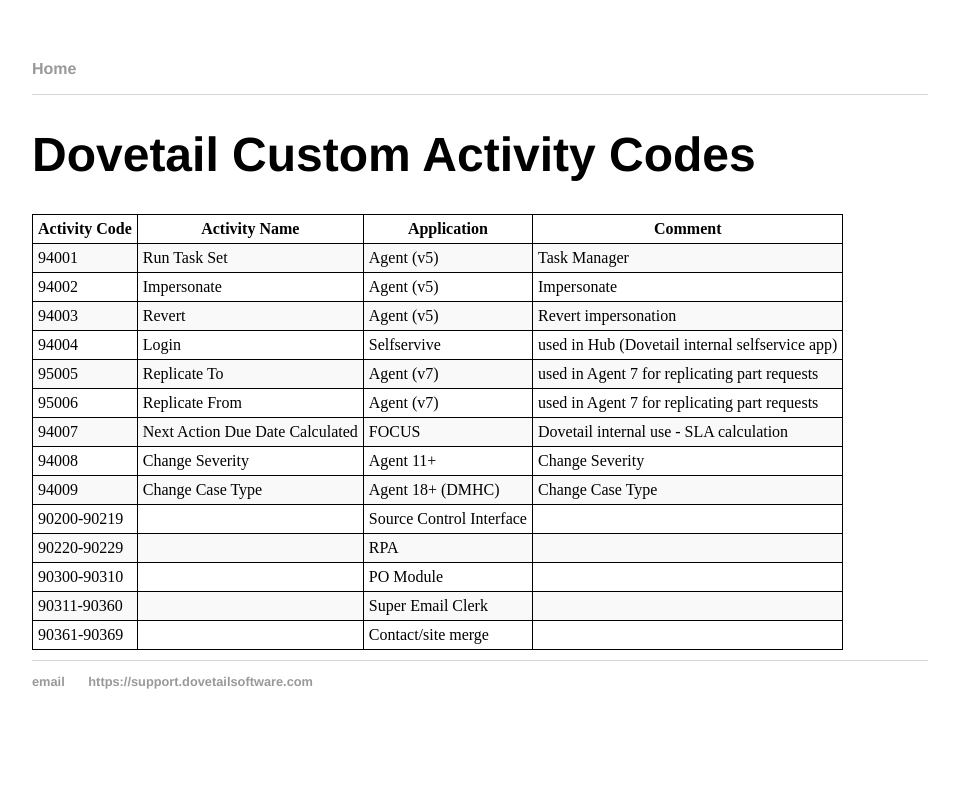
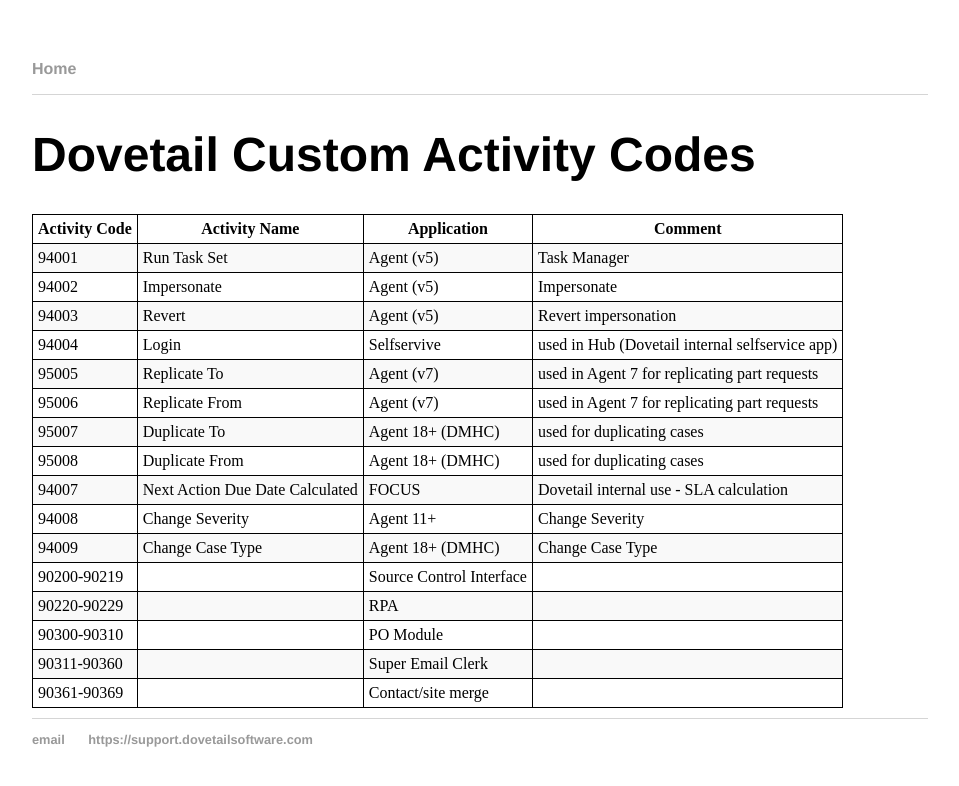
Before and after one commit to DovetailSoftware/dovetail-defined, a Jekyll site: the page built from pages/activity-codes.md, in a window 1280 px wide. Shown: the top 786 px of the page, without its empty margins (160-1119 px from the left). Built offline with Jekyll 4.4.1, drawn with Linux system fonts in a browser that asks for light colours.

Commit message:
Update activity-codes.md

```diff
--- a/pages/activity-codes.md
+++ b/pages/activity-codes.md
@@ -14,6 +14,8 @@
 | 94004 | Login | Selfservive | used in Hub (Dovetail internal selfservice app)|
 | 95005 | Replicate To | Agent (v7)  | used in Agent 7 for replicating part requests|
 | 95006 | Replicate From | Agent (v7)  | used in Agent 7 for replicating part requests|
+| 95007 | Duplicate To | Agent 18+ (DMHC) | used for duplicating cases|
+| 95008 | Duplicate From | Agent 18+ (DMHC) | used for duplicating cases|
 | 94007 | Next Action Due Date Calculated | FOCUS   | Dovetail internal use - SLA calculation |
 | 94008 | Change Severity | Agent 11+   | Change Severity |
 | 94009 | Change Case Type | Agent 18+ (DMHC)   | Change Case Type |
```
